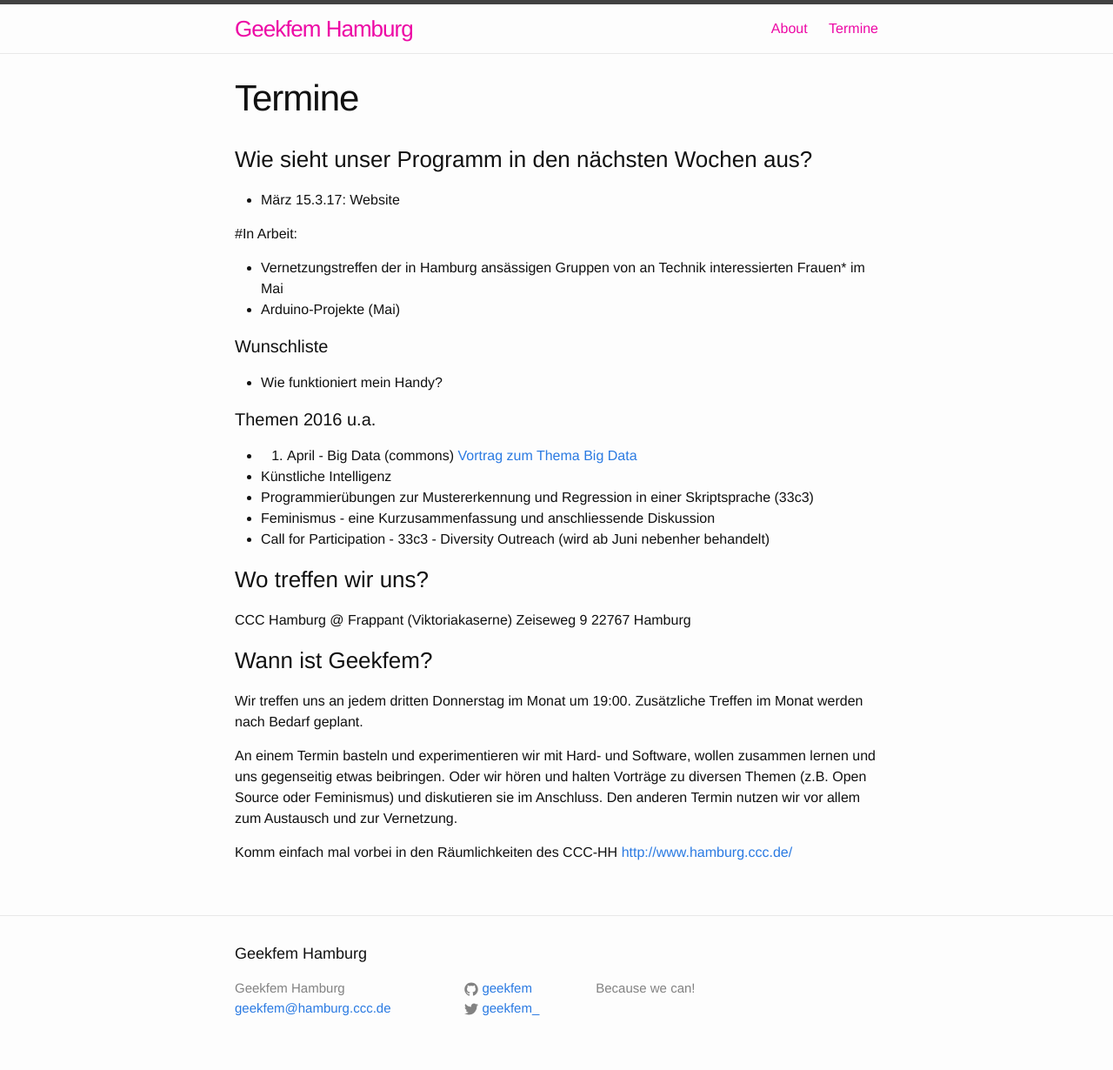
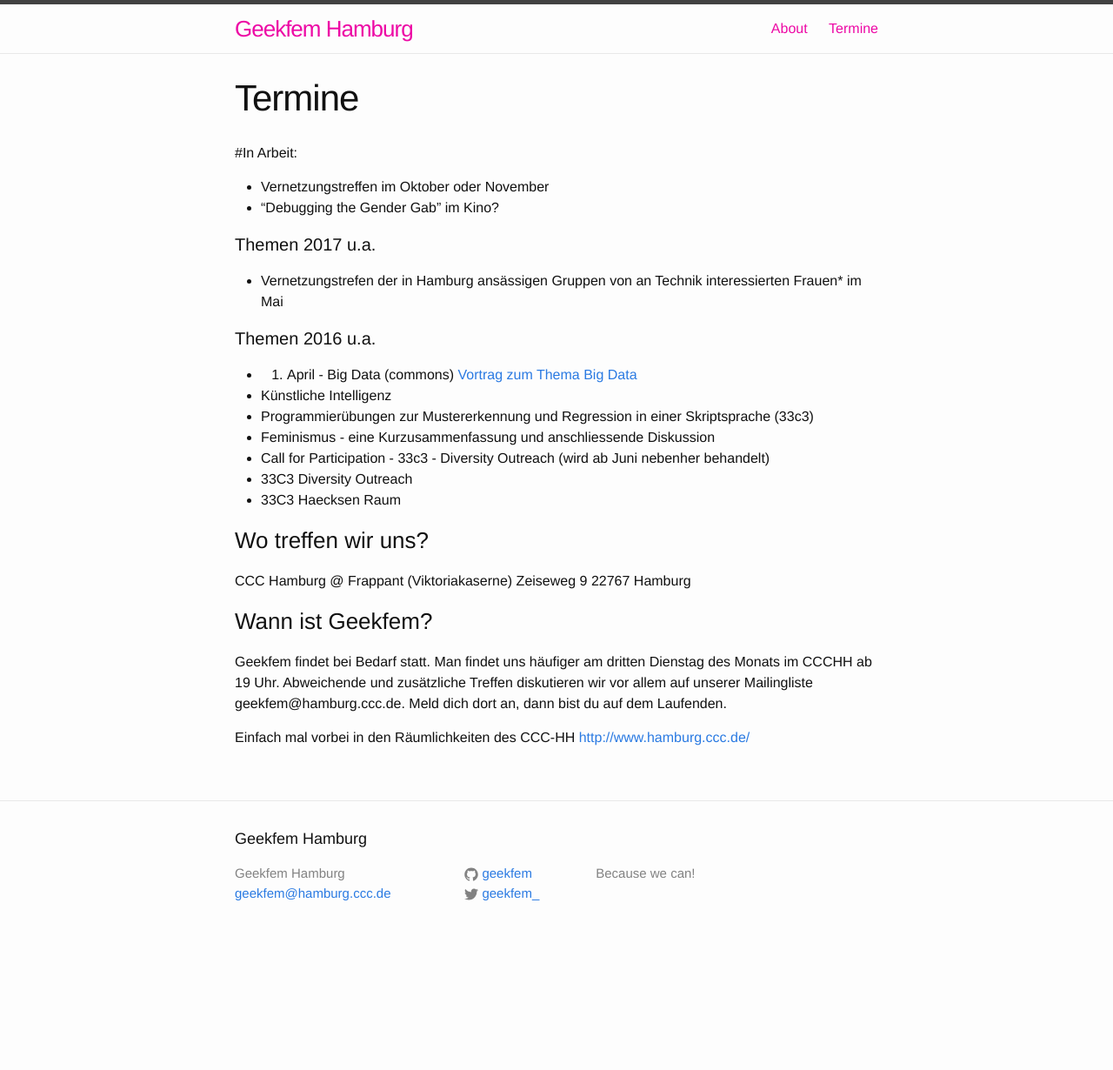
Before and after one commit to geekfem/geekfem.github.io, a Jekyll site: the page built from termine.md, in a window 1280 px wide. Shown: the whole page at 87% size. Built offline with Jekyll 4.4.1, drawn with Linux system fonts in a browser that asks for light colours; after the commit the page ends 1098 px from its top, so only the background shows below that.

Commit message:
Termine aktualisiert

```diff
--- a/termine.md
+++ b/termine.md
@@ -4,17 +4,13 @@
 permalink: /termine/
 ---
 
-### Wie sieht unser Programm in den nächsten Wochen aus?
-* März 15.3.17: Website
 
 #In Arbeit:
-* Vernetzungstreffen der in Hamburg ansässigen Gruppen von an Technik interessierten Frauen\* im Mai
-* Arduino-Projekte (Mai)
+* Vernetzungstreffen im Oktober oder November
+* "Debugging the Gender Gab" im Kino?
 
-#### Wunschliste
-
-* Wie funktioniert mein Handy?
-
+#### Themen 2017 u.a.
+* Vernetzungstrefen der in Hamburg ansässigen Gruppen von an Technik interessierten Frauen\* im Mai
 
 #### Themen 2016 u.a.
 * 21. April -  Big Data (commons) [Vortrag zum Thema Big Data]({{root_url}} /2016/04/21/big-data.html)
@@ -22,6 +18,8 @@
 * Programmierübungen zur Mustererkennung und Regression in einer Skriptsprache (33c3)
 * Feminismus - eine Kurzusammenfassung und anschliessende Diskussion
 * Call for Participation - 33c3 - Diversity Outreach (wird ab Juni nebenher behandelt)
+* 33C3 Diversity Outreach
+* 33C3 Haecksen Raum
 
 ### Wo treffen wir uns?
 CCC Hamburg @ Frappant (Viktoriakaserne)
@@ -29,9 +27,7 @@
 22767 Hamburg
 
 ### Wann ist Geekfem?
-Wir treffen uns an jedem dritten Donnerstag im Monat um 19:00. Zusätzliche Treffen im Monat werden nach Bedarf geplant.
+Geekfem findet bei Bedarf statt. Man findet uns häufiger am dritten Dienstag des Monats im CCCHH ab 19 Uhr. Abweichende und zusätzliche Treffen diskutieren wir vor allem auf unserer Mailingliste geekfem@hamburg.ccc.de. Meld dich dort an, dann bist du auf dem Laufenden.
 
-An einem Termin basteln und experimentieren wir mit Hard- und Software, wollen zusammen lernen und uns gegenseitig etwas beibringen. Oder wir hören und halten Vorträge zu diversen Themen (z.B. Open Source oder Feminismus) und diskutieren sie im Anschluss. Den anderen Termin nutzen wir vor allem zum Austausch und zur Vernetzung.
-
-Komm einfach mal vorbei in den Räumlichkeiten des CCC-HH
+Einfach mal vorbei in den Räumlichkeiten des CCC-HH
 [http://www.hamburg.ccc.de/](http://www.hamburg.ccc.de/)
```
Also changed, not shown: about.md (+0 -8 lines).
